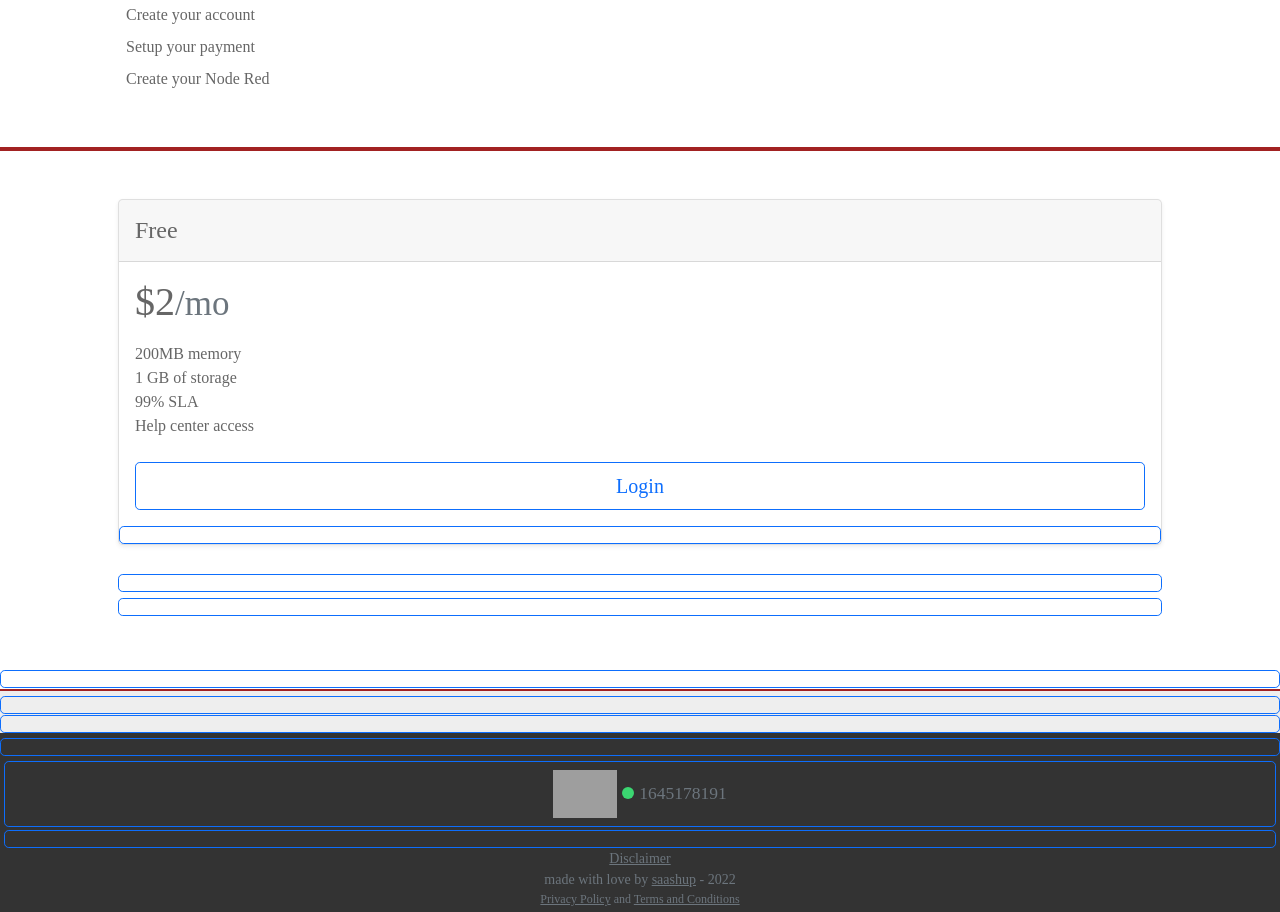
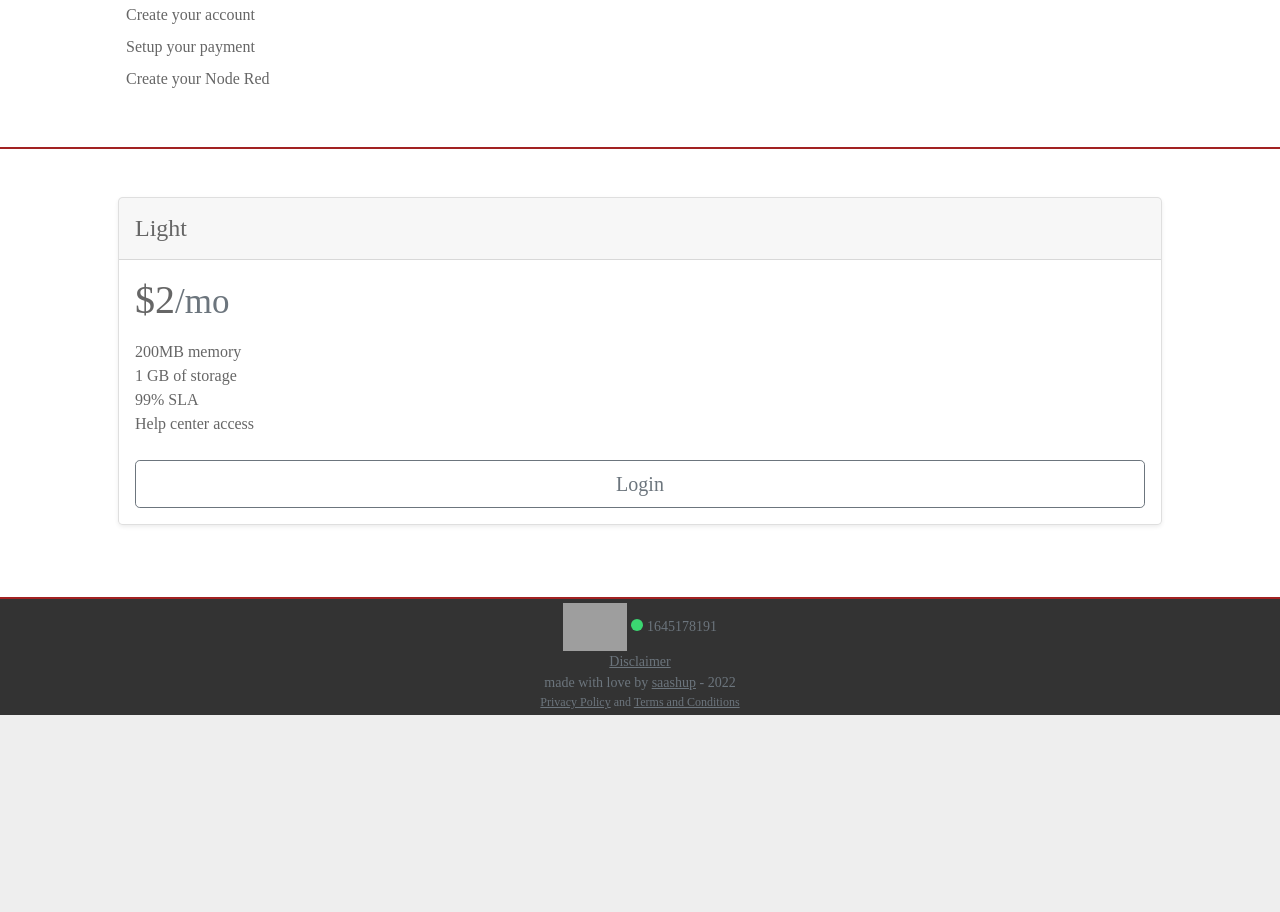
Before and after one commit to noderedcloud/web, a plain HTML site: page index.html in a window 1280 px wide. Shown: the part 391-1303 px from the top of the page. After the commit the page ends 1106 px from the top, so only its background shows below. Drawn offline with nearby package versions, Linux system fonts and the light colour scheme; grey boxes are pictures that could not be loaded.

Commit message:
Update index.html

```diff
--- a/index.html
+++ b/index.html
@@ -53,7 +53,7 @@
           <h2>SAAS for Node-RED</h2>
        </div>
     </div>
-    <div style="background: #fff; border-top: 2px solid #a22222; border-bottom: 2px solid #a22222;">
+    <div style="background: #fff; border-top: 2px solid #a22222; border-bottom: 1px solid #a22222;">
       <div class="container p-5">
         <div class="m-2">NodeRed cloud is a SAAS for node-red:</div>
         <div class="m-2">Create your account</div>
@@ -61,12 +61,12 @@
         <div class="m-2">Create your Node Red</div>
       </div>
     </div>
-    <div style="background: #fff; border-top: 2px solid #a22222; border-bottom: 2px solid #a22222;">
+    <div style="background: #fff; border-top: 1px solid #a22222; border-bottom: 2px solid #a22222;">
       <div class="container p-5">
         <div class="col">
           <div class="card mb-4 rounded-3 shadow-sm">
             <div class="card-header py-3">
-              <h4 class="my-0 fw-normal">Free</h4>
+              <h4 class="my-0 fw-normal">Light</h4>
             </div>
             <div class="card-body">
               <h1 class="card-title pricing-card-title">$2<small class="text-muted fw-light">/mo</small></h1>
@@ -76,7 +76,7 @@
                 <li>99% SLA</li>
                 <li>Help center access</li>
               </ul>
-              <a href="https://app.nodered.cloud" class="w-100 btn btn-lg btn-outline-primary">Login</button>
+              <a href="https://app.nodered.cloud" class="w-100 btn btn-lg btn-outline-secondary">Login</a>
             </div>
           </div>
         </div>
```
